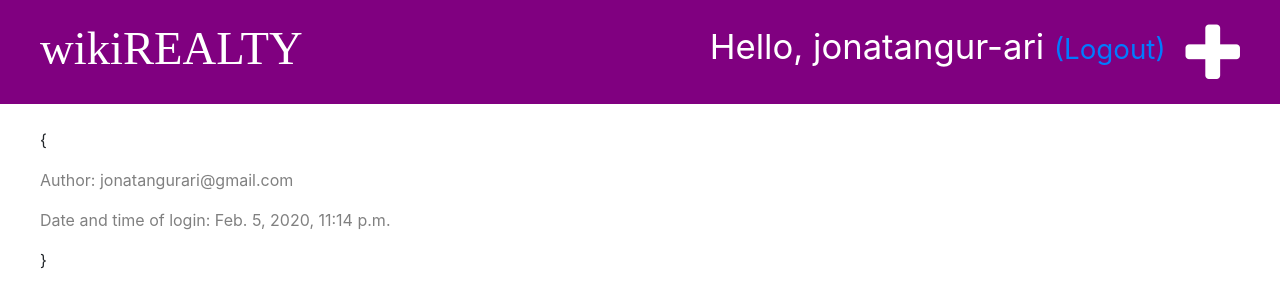
After one commit to JoniMop/wikirealty, a Django app: page /logindetail in a window 1280 px wide. The commit adds this page. Shown: the top 308 px of the page. Run offline with Django 3.2, Linux system fonts and the light colour scheme; a user stored in the database is signed in; some libraries are stand-ins or nearby versions.

Commit message:
Adding endpoint logindetail in order to check current user email and time of conection

```diff
--- a/blog/static/css/blog.css
+++ b/blog/static/css/blog.css
@@ -40,9 +40,6 @@ h1, h2, h3, h4 {
     width: 100%;
 }
 
-.post-form-blog .btn-primary {
-
-}
 
 .top-menu {
     color: white;
--- a/blog/templates/blog/base.html
+++ b/blog/templates/blog/base.html
@@ -30,14 +30,14 @@
         <h1><a href="/">wikiREALTY</a></h1>
     </div>
 
-    <div class="content container">
-        <div class="row">
+    <div class="content">
+        <div class="post">
             <div class="col-md-8"></div>
             {% block content %}
             {% endblock %}
         </div>
     </div>
-    </div>
+
 
 
 </body>
--- /dev/null
+++ b/blog/templates/blog/login_detail.html
@@ -0,0 +1,21 @@
+{% extends 'blog/base.html' %}
+
+{% block title %}wikiREALTY{% endblock %}
+
+
+{% block content %}
+
+
+    <br>
+
+    <p>{</p>
+    <div class="date">
+        <div>
+            <p> Author: {{ author }}</p>
+            <p>Date and time of login: {{ datetime }}</p>
+        </div>
+    </div>
+    <p>}</p>
+
+
+{% endblock %}
--- a/blog/urls.py
+++ b/blog/urls.py
@@ -13,4 +13,6 @@ urlpatterns = [
 
     path('signup/', views.signup, name='signup'),
 
+    path('logindetail', views.login_detail, name='login_detail')
+
 ]
--- a/blog/views.py
+++ b/blog/views.py
@@ -7,6 +7,7 @@ from django.contrib.auth.models import User
 from .forms import PostForm, UserForm
 from .models import Post
 from django.contrib.auth import login
+
 
 # Create your views here.
 
@@ -60,7 +61,16 @@ def signup(request):
         if form.is_valid():
             new_user = User.objects.create_user(**form.cleaned_data)
             login(request, new_user)
+
             return redirect('/')
+
     else:
         form = UserForm()
     return render(request, 'blog/signup.html', { 'form' : form })
+
+
+def login_detail(request):
+    author = request.user.email
+    datetime = timezone.now()
+    stuff_for_frontend = {'author': author, 'datetime': datetime}
+    return render(request, 'blog/login_detail.html', stuff_for_frontend)
```
Also changed, not shown: db.sqlite3.
